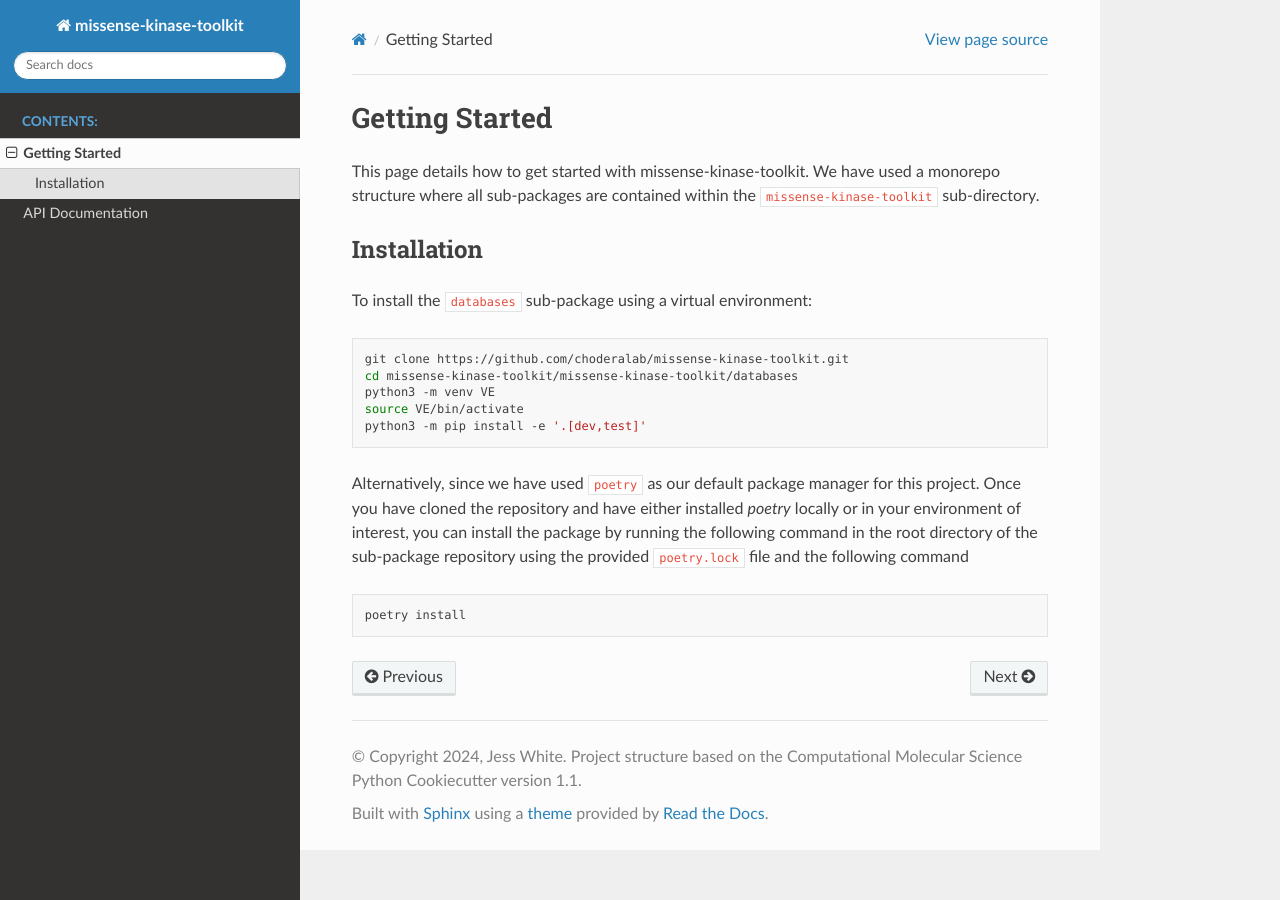
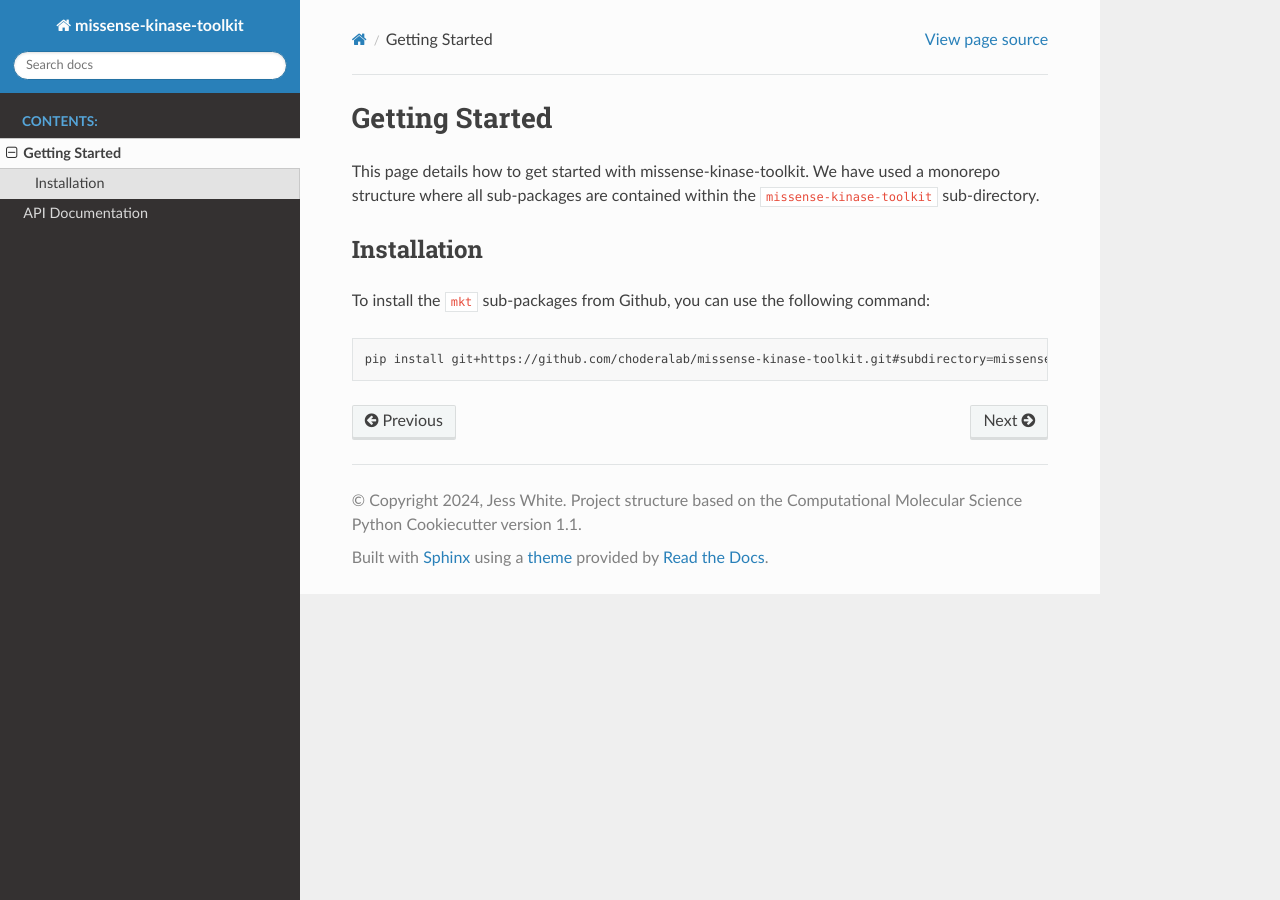
Before and after one commit to choderalab/missense-kinase-toolkit, a Sphinx documentation site: the page built from docs/getting_started.rst, in a window 1280 px wide. Built offline with Sphinx 7.4.7 and the Read the Docs theme 3.1.0, drawn with Linux system fonts in a browser that asks for light colours.

Commit message:
removed reference to Poetry in getting started docs

```diff
--- a/docs/getting_started.rst
+++ b/docs/getting_started.rst
@@ -6,18 +6,8 @@ This page details how to get started with missense-kinase-toolkit. We have used
 Installation
 ++++++++++++
 
-To install the :code:`databases` sub-package using a virtual environment:
+To install the :code:`mkt` sub-packages from Github, you can use the following command:
 
 .. code-block:: bash
 
-    git clone https://github.com/choderalab/missense-kinase-toolkit.git
-    cd missense-kinase-toolkit/missense-kinase-toolkit/databases
-    python3 -m venv VE
-    source VE/bin/activate
-    python3 -m pip install -e '.[dev,test]'
-
-Alternatively, since we have used :code:`poetry` as our default package manager for this project. Once you have cloned the repository and have either installed `poetry` locally or in your environment of interest, you can install the package by running the following command in the root directory of the sub-package repository using the provided :code:`poetry.lock` file and the following command
-
-.. code-block:: bash
-
-    poetry install
+    pip install git+https://github.com/choderalab/missense-kinase-toolkit.git#subdirectory=missense_kinase_toolkit/<sub-package directory>
```
